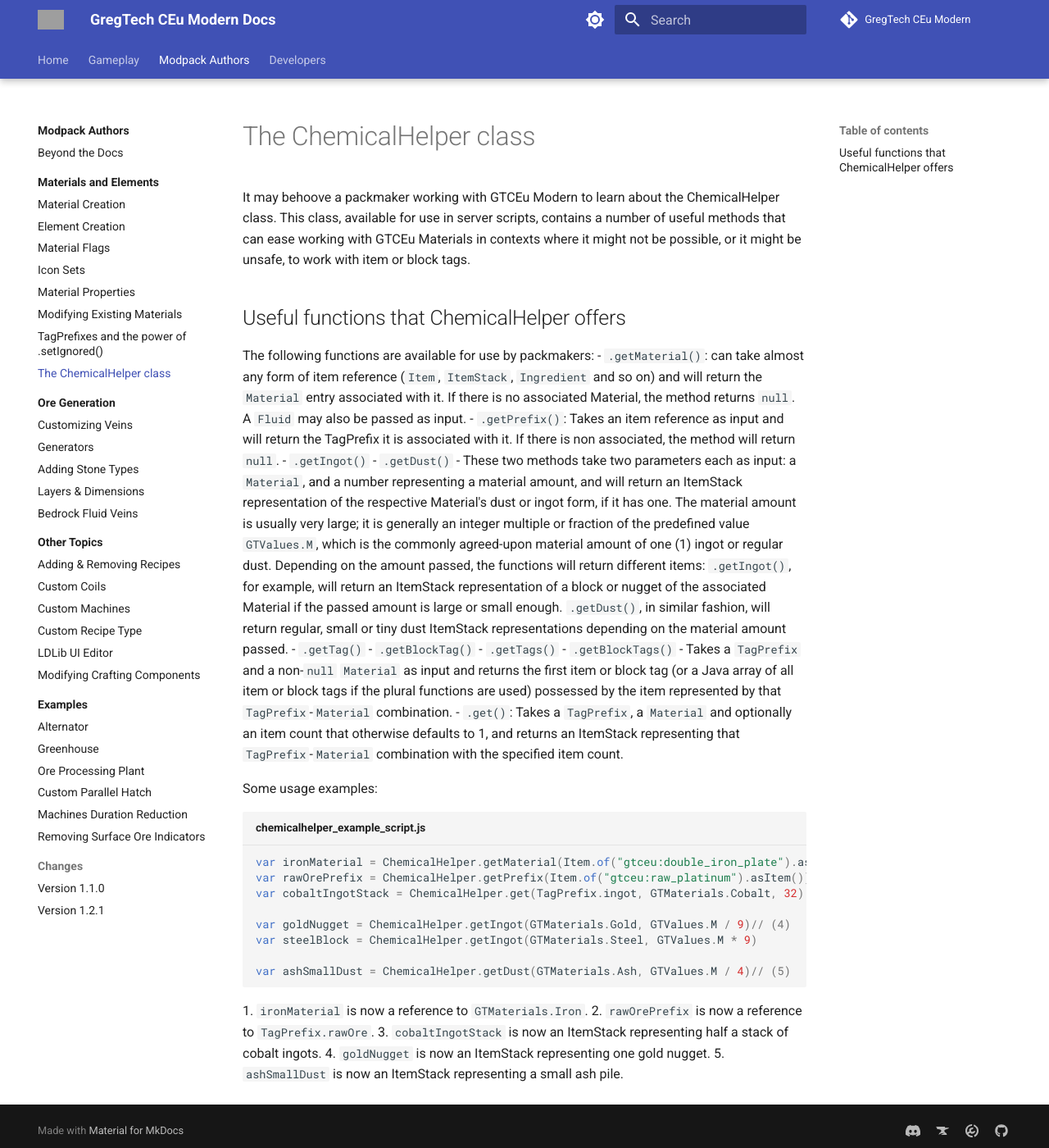
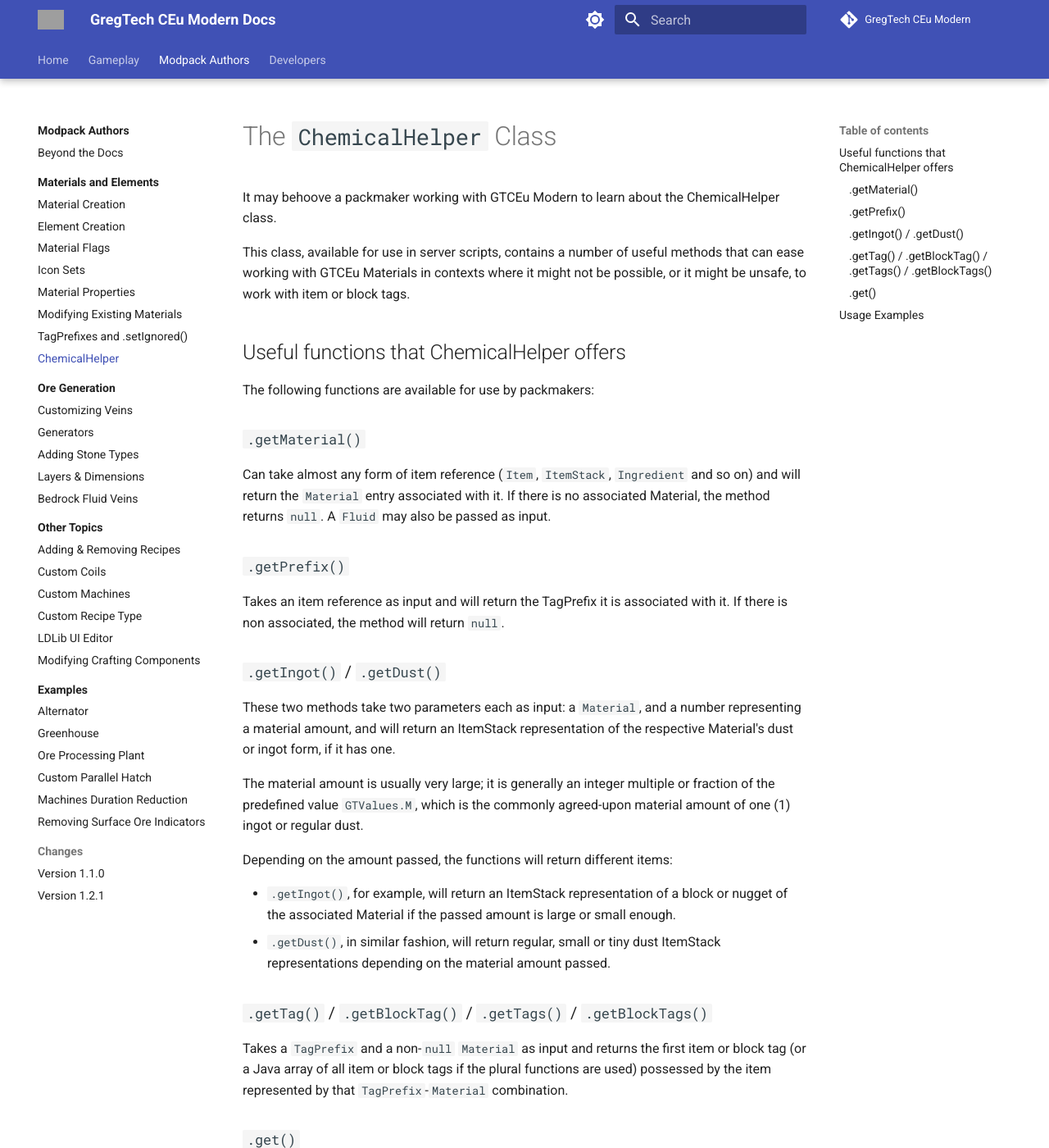
Before and after one commit to GregTechCEu/gtceu-modern-docs, an MkDocs documentation site: the page built from docs/Modpacks/Materials-and-Elements/The-ChemicalHelper-class.md, in a window 1280 px wide and 1400 px high. Shown: the whole window at 82% size. Built offline with MkDocs 1.6.1 and Material for MkDocs 9.7.7, drawn with Linux system fonts in a browser that asks for light colours; comment, search, counter and statistics services are not loaded; some of the changed text lies outside the part shown; grey boxes are pictures that could not be loaded.

Commit message:
style: add line breaks, convert some list items to headers instead

````diff
--- a/docs/Modpacks/Materials-and-Elements/The-ChemicalHelper-class.md
+++ b/docs/Modpacks/Materials-and-Elements/The-ChemicalHelper-class.md
@@ -1,42 +1,76 @@
 ---
-title: The ChemicalHelper class
+title: ChemicalHelper
 ---
 
-It may behoove a packmaker working with GTCEu Modern to learn about the ChemicalHelper class. This class, available for use in server scripts,
-contains a number of useful methods that can ease working with GTCEu Materials in contexts where it might not be possible, or it might be unsafe, to work with item or block tags.
+
+# The `ChemicalHelper` Class
+
+It may behoove a packmaker working with GTCEu Modern to learn about the ChemicalHelper class.
+
+This class, available for use in server scripts, contains a number of useful methods that can ease working with GTCEu
+Materials in contexts where it might not be possible, or it might be unsafe, to work with item or block tags.
+
 
 ## Useful functions that ChemicalHelper offers
+
 The following functions are available for use by packmakers:
-  - `.getMaterial()`: can take almost any form of item reference (`Item`, `ItemStack`, `Ingredient` and so on) and will return the `Material` entry associated with it.
-If there is no associated Material, the method returns `null`. A `Fluid` may also be passed as input.
-  - `.getPrefix()`: Takes an item reference as input and will return the TagPrefix it is associated with it. If there is non associated, the method will return `null`.
-  - `.getIngot()`
-  - `.getDust()`
-    - These two methods take two parameters each as input: a `Material`, and a number representing a material amount, and will return an ItemStack representation of the respective Material's dust or ingot form, if it has one.
-      The material amount is usually very large; it is generally an integer multiple or fraction of the predefined value `GTValues.M`, which is the commonly agreed-upon material amount of one (1) ingot or regular dust.
-      Depending on the amount passed, the functions will return different items: `.getIngot()`, for example, will return
-      an ItemStack representation of a block or nugget of the associated Material if the passed amount is large or small enough.
-      `.getDust()`, in similar fashion, will return regular, small or tiny dust ItemStack representations depending on the material amount passed.
-  - `.getTag()`
-  - `.getBlockTag()`
-  - `.getTags()`
-  - `.getBlockTags()`
-    - Takes a `TagPrefix` and a non-`null` `Material` as input and returns the first item or block tag
-      (or a Java array of all item or block tags if the plural functions are used) possessed by the item represented by that `TagPrefix`-`Material` combination.
-  - `.get()`: Takes a `TagPrefix`, a `Material` and optionally an item count that otherwise defaults to 1, and returns an ItemStack representing that `TagPrefix`-`Material` combination with the specified item count.
 
-Some usage examples:
+
+### `.getMaterial()`
+
+Can take almost any form of item reference (`Item`, `ItemStack`, `Ingredient` and so on) and will return the
+`Material` entry associated with it. If there is no associated Material, the method returns `null`.
+A `Fluid` may also be passed as input.
+
+
+### `.getPrefix()`
+
+Takes an item reference as input and will return the TagPrefix it is associated with it. If there is
+non associated, the method will return `null`.
+
+
+### `.getIngot()` / `.getDust()`
+
+These two methods take two parameters each as input: a `Material`, and a number representing a material amount,
+and will return an ItemStack representation of the respective Material's dust or ingot form, if it has one.
+
+The material amount is usually very large; it is generally an integer multiple or fraction of the predefined value
+`GTValues.M`, which is the commonly agreed-upon material amount of one (1) ingot or regular dust.
+
+Depending on the amount passed, the functions will return different items:
+
+- `.getIngot()`, for example, will return an ItemStack representation of a block or nugget of the associated Material if
+  the passed amount is large or small enough.
+- `.getDust()`, in similar fashion, will return regular, small or tiny dust ItemStack representations depending on the
+  material amount passed.
+
+
+### `.getTag()` / `.getBlockTag()` / `.getTags()` / `.getBlockTags()`
+
+Takes a `TagPrefix` and a non-`null` `Material` as input and returns the first item or block tag
+(or a Java array of all item or block tags if the plural functions are used) possessed by the item represented by
+that `TagPrefix`-`Material` combination.
+
+
+### `.get()`
+
+Takes a `TagPrefix`, a `Material` and optionally an item count that otherwise defaults to 1, and returns an
+ItemStack representing that `TagPrefix`-`Material` combination with the specified item count.
+
+
+## Usage Examples
 
 ```js title="chemicalhelper_example_script.js"
 var ironMaterial = ChemicalHelper.getMaterial(Item.of("gtceu:double_iron_plate").asItem()) // (1)
 var rawOrePrefix = ChemicalHelper.getPrefix(Item.of("gtceu:raw_platinum").asItem()) // (2)
 var cobaltIngotStack = ChemicalHelper.get(TagPrefix.ingot, GTMaterials.Cobalt, 32) // (3)
 
-var goldNugget = ChemicalHelper.getIngot(GTMaterials.Gold, GTValues.M / 9)// (4)
+var goldNugget = ChemicalHelper.getIngot(GTMaterials.Gold, GTValues.M / 9) // (4)
 var steelBlock = ChemicalHelper.getIngot(GTMaterials.Steel, GTValues.M * 9)
 
-var ashSmallDust = ChemicalHelper.getDust(GTMaterials.Ash, GTValues.M / 4)// (5)
+var ashSmallDust = ChemicalHelper.getDust(GTMaterials.Ash, GTValues.M / 4) // (5)
 ```
+
 1. `ironMaterial` is now a reference to `GTMaterials.Iron`.
 2. `rawOrePrefix` is now a reference to `TagPrefix.rawOre`.
 3. `cobaltIngotStack` is now an ItemStack representing half a stack of cobalt ingots.
````
Also changed, not shown: docs/Modpacks/Materials-and-Elements/TagPrefixes-and-the-power-of-.setIgnored().md (+54 -22 lines), docs/Modpacks/Other-Topics/Adding-and-Removing-Recipes.md (+41 -13 lines).
